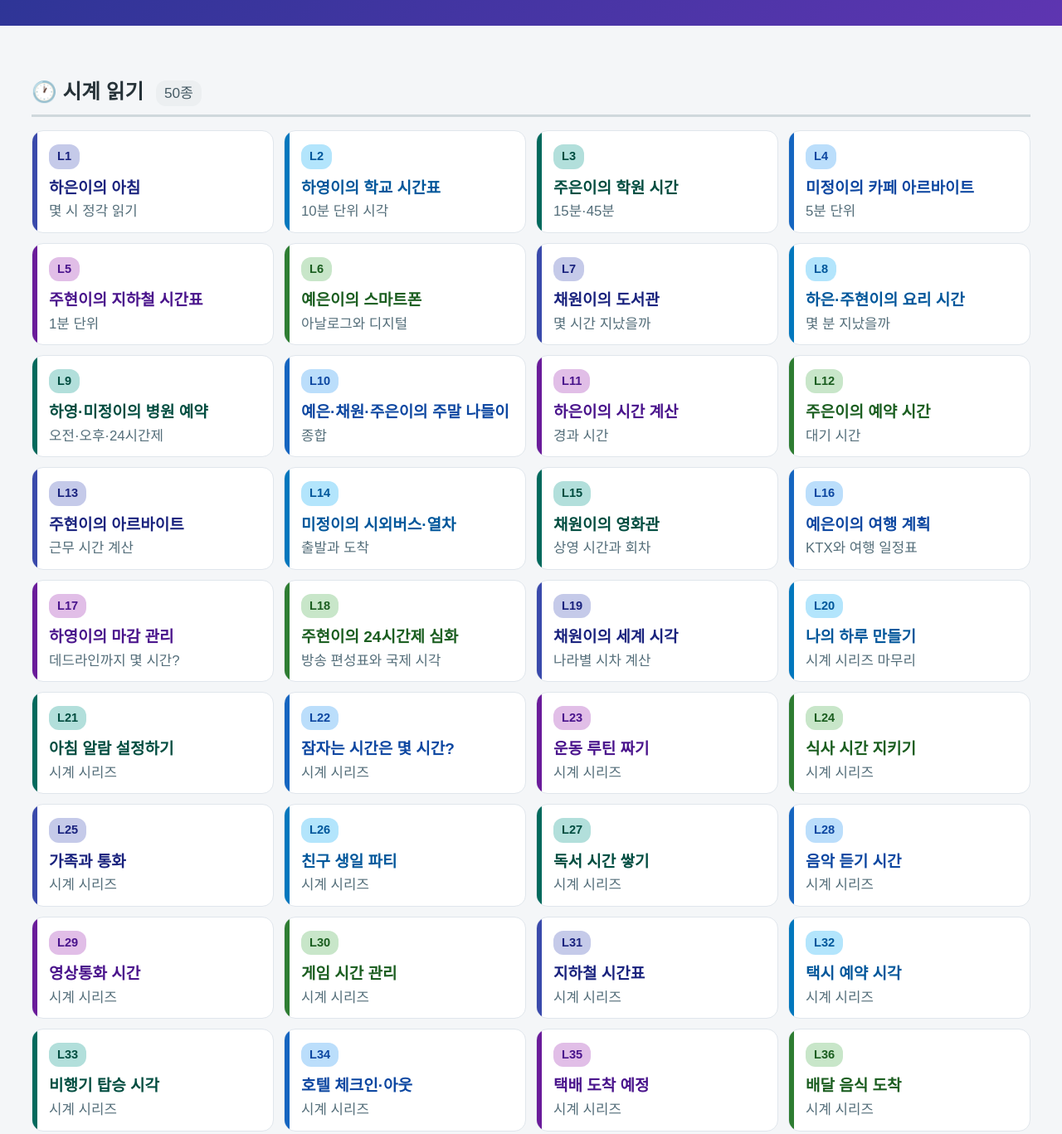
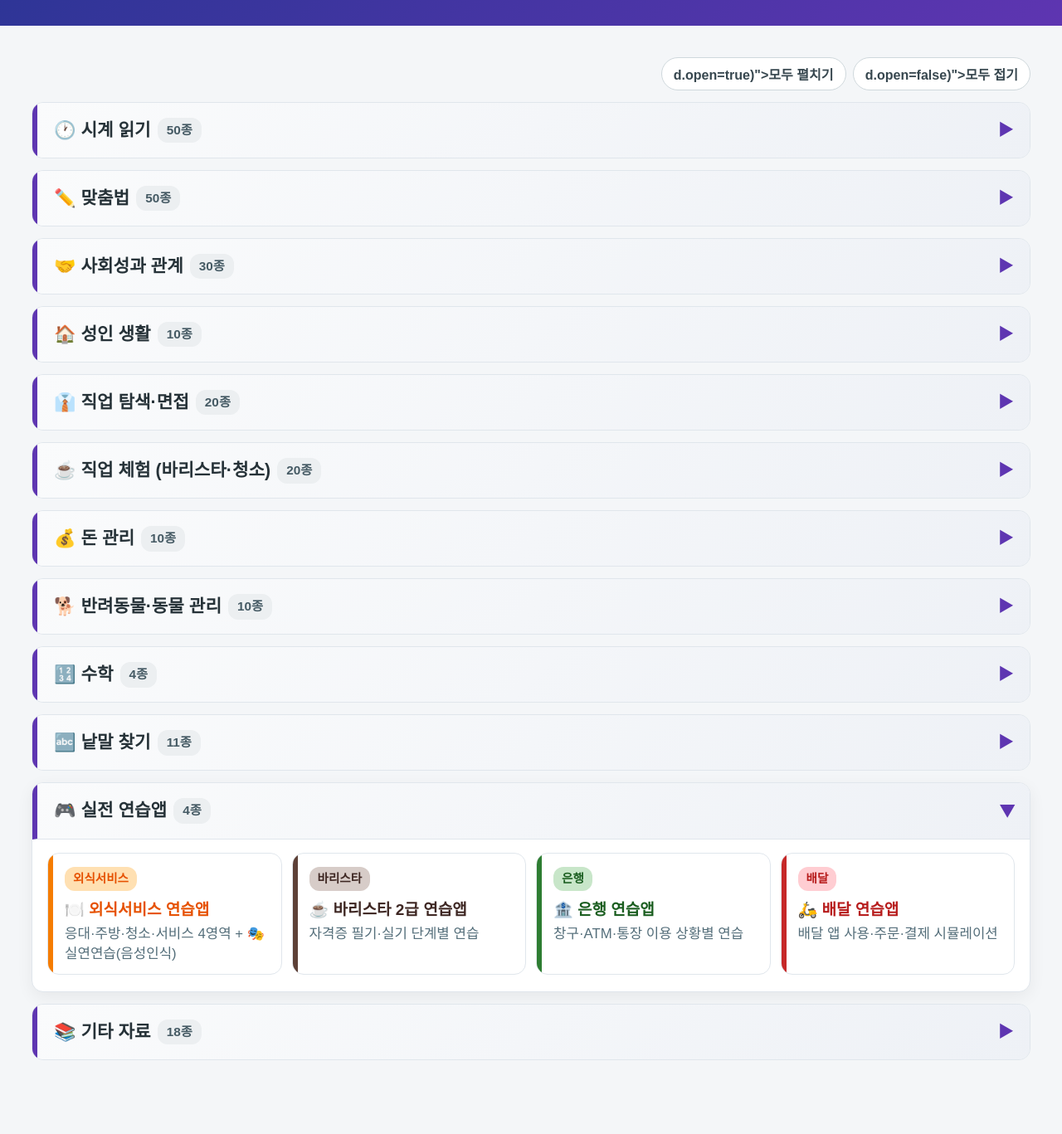
Before and after one commit to gkdid/hh-ai01, a plain HTML site: page index.html in a window 1280 px wide. Shown: the part 175-1542 px from the top of the page at 83% size. After the commit the page ends 1513 px from the top, so only its background shows below. Drawn offline with Linux system fonts and the light colour scheme.

Commit message:
index.html: 카테고리를 접을 수 있는 아코디언 구조로 개편
- 각 큰 카테고리(시계·맞춤법·사회성·직업 등)를 <details>로 감싸 기본 접힘
- 상단에 모두 펼치기/접기 버튼 추가
- 실전 연습앱 섹션만 기본 펼침으로 노출

Co-Authored-By: Claude Opus 4.7 <noreply@anthropic.com>

```diff
--- a/index.html
+++ b/index.html
@@ -31,6 +31,43 @@ section h2 .count {
  background: #eceff1; color: #455a64; font-size: 0.7em; font-weight: 500;
  vertical-align: middle;
 }
+
+/* 접을 수 있는 카테고리 */
+details.category { margin-top: 14px; background: #fff; border: 1.5px solid #e0e6ec; border-radius: 14px; overflow: hidden; transition: box-shadow .2s; }
+details.category[open] { box-shadow: 0 6px 20px rgba(0,0,0,0.06); }
+details.category > summary {
+ cursor: pointer; list-style: none; user-select: none;
+ padding: 16px 20px; display: flex; align-items: center; justify-content: space-between; gap: 10px;
+ background: linear-gradient(135deg, #fafbfc 0%, #eef1f6 100%);
+ font-size: 1.14em; font-weight: 700; color: #263238;
+ border-left: 6px solid #5e35b1;
+ transition: background .15s;
+}
+details.category > summary:hover { background: linear-gradient(135deg, #f0f3f8 0%, #e4e8ef 100%); }
+details.category > summary::-webkit-details-marker { display: none; }
+details.category > summary::marker { display: none; }
+details.category > summary .cat-title { flex: 1; display: flex; align-items: center; gap: 8px; }
+details.category > summary .count {
+ display: inline-block; padding: 3px 11px; border-radius: 12px;
+ background: #eceff1; color: #455a64; font-size: 0.72em; font-weight: 700;
+}
+details.category > summary .chev {
+ display: inline-block; color: #5e35b1; font-size: 0.85em;
+ transition: transform .25s ease;
+}
+details.category[open] > summary .chev { transform: rotate(90deg); }
+details.category > .grid,
+details.category > .extra-list { padding: 16px 18px 20px; }
+details.category[open] > summary { border-bottom: 1px solid #e0e6ec; }
+
+/* 상단 전체 펼침/접기 컨트롤 */
+.cat-controls { display: flex; gap: 8px; margin: 14px 0 6px; flex-wrap: wrap; justify-content: flex-end; }
+.cat-controls button {
+ background: #fff; border: 1.5px solid #cfd8dc; color: #37474f;
+ padding: 7px 14px; border-radius: 20px; font-size: 0.86em; font-weight: 700;
+ cursor: pointer; font-family: inherit; transition: all .15s;
+}
+.cat-controls button:hover { background: #eceff1; border-color: #90a4ae; }
 
 .grid { display: grid; grid-template-columns: repeat(auto-fill, minmax(240px, 1fr)); gap: 12px; }
 
@@ -94,8 +131,12 @@ footer { text-align: center; color: #90a4ae; font-size: 0.85em; padding: 24px 0
 </header>
 
 <main>
-<section>
- <h2>🕐 시계 읽기 <span class="count">50종</span></h2>
+<div class="cat-controls">
+ <button type="button" onclick="document.querySelectorAll("details.category").forEach(d=>d.open=true)">모두 펼치기</button>
+ <button type="button" onclick="document.querySelectorAll("details.category").forEach(d=>d.open=false)">모두 접기</button>
+</div>
+<details class="category">
+ <summary><span class="cat-title">🕐 시계 읽기 <span class="count">50종</span></span><span class="chev">▶</span></summary>
  <div class="grid">
 <a class="card c-indigo" href="clock/clock_lv01_morning/clock_lv01_morning.html">
  <span class="stripe"></span>
@@ -398,9 +439,9 @@ footer { text-align: center; color: #90a4ae; font-size: 0.85em; padding: 24px 0
  <p>시계 시리즈</p>
 </a>
  </div>
-</section>
-<section>
- <h2>✏️ 맞춤법 <span class="count">50종</span></h2>
+</details>
+<details class="category">
+ <summary><span class="cat-title">✏️ 맞춤법 <span class="count">50종</span></span><span class="chev">▶</span></summary>
  <div class="grid">
 <a class="card c-rose" href="spelling/spelling_lv01_dwae/spelling_lv01_dwae.html">
  <span class="stripe"></span>
@@ -703,9 +744,9 @@ footer { text-align: center; color: #90a4ae; font-size: 0.85em; padding: 24px 0
  <p>하영·미정의 생활 맞춤법</p>
 </a>
  </div>
-</section>
-<section>
- <h2>🤝 사회성과 관계 <span class="count">30종</span></h2>
+</details>
+<details class="category">
+ <summary><span class="cat-title">🤝 사회성과 관계 <span class="count">30종</span></span><span class="chev">▶</span></summary>
  <div class="grid">
 <a class="card c-green" href="social/social_lv01_intro/social_lv01_intro.html">
  <span class="stripe"></span>
@@ -888,9 +929,9 @@ footer { text-align: center; color: #90a4ae; font-size: 0.85em; padding: 24px 0
  <p>하은·하영·주은·주현·미정·채원·예은</p>
 </a>
  </div>
-</section>
-<section>
- <h2>🏠 성인 생활 <span class="count">10종</span></h2>
+</details>
+<details class="category">
+ <summary><span class="cat-title">🏠 성인 생활 <span class="count">10종</span></span><span class="chev">▶</span></summary>
  <div class="grid">
 <a class="card c-amber" href="adult/adult_lv01_becoming/adult_lv01_becoming.html">
  <span class="stripe"></span>
@@ -953,9 +994,9 @@ footer { text-align: center; color: #90a4ae; font-size: 0.85em; padding: 24px 0
 
 </a>
  </div>
-</section>
-<section>
- <h2>👔 직업 탐색·면접 <span class="count">20종</span></h2>
+</details>
+<details class="category">
+ <summary><span class="cat-title">👔 직업 탐색·면접 <span class="count">20종</span></span><span class="chev">▶</span></summary>
  <div class="grid">
 <a class="card c-indigo" href="career/career_lv01_cleaning/career_lv01_cleaning.html">
  <span class="stripe"></span>
@@ -1078,9 +1119,9 @@ footer { text-align: center; color: #90a4ae; font-size: 0.85em; padding: 24px 0
  <p>면접 후·합격 준비</p>
 </a>
  </div>
-</section>
-<section>
- <h2>☕ 직업 체험 (바리스타·청소) <span class="count">20종</span></h2>
+</details>
+<details class="category">
+ <summary><span class="cat-title">☕ 직업 체험 (바리스타·청소) <span class="count">20종</span></span><span class="chev">▶</span></summary>
  <div class="grid">
 <a class="card c-brown" href="barista/barista_lv01_intro/barista_lv01_intro.html">
  <span class="stripe"></span>
@@ -1203,9 +1244,9 @@ footer { text-align: center; color: #90a4ae; font-size: 0.85em; padding: 24px 0
 
 </a>
  </div>
-</section>
-<section>
- <h2>💰 돈 관리 <span class="count">10종</span></h2>
+</details>
+<details class="category">
+ <summary><span class="cat-title">💰 돈 관리 <span class="count">10종</span></span><span class="chev">▶</span></summary>
  <div class="grid">
 <a class="card c-lime" href="money/money_lv01_currency/money_lv01_currency.html">
  <span class="stripe"></span>
@@ -1268,9 +1309,9 @@ footer { text-align: center; color: #90a4ae; font-size: 0.85em; padding: 24px 0
  <p>아르바이트 월급과 소비 계획</p>
 </a>
  </div>
-</section>
-<section>
- <h2>🐕 반려동물·동물 관리 <span class="count">10종</span></h2>
+</details>
+<details class="category">
+ <summary><span class="cat-title">🐕 반려동물·동물 관리 <span class="count">10종</span></span><span class="chev">▶</span></summary>
  <div class="grid">
 <a class="card c-teal" href="pet/pet_lv01_intro/pet_lv01_intro.html">
  <span class="stripe"></span>
@@ -1333,9 +1374,9 @@ footer { text-align: center; color: #90a4ae; font-size: 0.85em; padding: 24px 0
 
 </a>
  </div>
-</section>
-<section>
- <h2>🔢 수학 <span class="count">4종</span></h2>
+</details>
+<details class="category">
+ <summary><span class="cat-title">🔢 수학 <span class="count">4종</span></span><span class="chev">▶</span></summary>
  <div class="grid">
 <a class="card c-indigo" href="math/math_basic_shapes/math_basic_shapes.html">
  <span class="stripe"></span>
@@ -1362,9 +1403,9 @@ footer { text-align: center; color: #90a4ae; font-size: 0.85em; padding: 24px 0
  <p>직육면체·각기둥·원기둥·구 학습지</p>
 </a>
  </div>
-</section>
-<section>
- <h2>🔤 낱말 찾기 <span class="count">11종</span></h2>
+</details>
+<details class="category">
+ <summary><span class="cat-title">🔤 낱말 찾기 <span class="count">11종</span></span><span class="chev">▶</span></summary>
  <div class="grid">
 <a class="card c-magenta" href="word_search/word_search_animal/word_search_animal.html">
  <span class="stripe"></span>
@@ -1433,9 +1474,9 @@ footer { text-align: center; color: #90a4ae; font-size: 0.85em; padding: 24px 0
 
 </a>
  </div>
-</section>
-<section>
- <h2>🎮 실전 연습앱 <span class="count">4종</span></h2>
+</details>
+<details class="category" open>
+ <summary><span class="cat-title">🎮 실전 연습앱 <span class="count">4종</span></span><span class="chev">▶</span></summary>
  <div class="grid">
 <a class="card c-orange" href="외식서비스연습앱/외식서비스연습앱.html">
  <span class="stripe"></span>
@@ -1462,9 +1503,9 @@ footer { text-align: center; color: #90a4ae; font-size: 0.85em; padding: 24px 0
  <p>배달 앱 사용·주문·결제 시뮬레이션</p>
 </a>
  </div>
-</section>
-<section>
- <h2>📚 기타 자료 <span class="count">18종</span></h2>
+</details>
+<details class="category">
+ <summary><span class="cat-title">📚 기타 자료 <span class="count">18종</span></span><span class="chev">▶</span></summary>
  <div class="extra-list">
 <a href="praise_stickers/praise_stickers.html"><strong>📁 praise_stickers</strong> — 칭찬 스티커 — </a>
 <a href="profile/profile.html"><strong>📁 profile</strong> — sm · 자기소개</a>
@@ -1485,7 +1526,7 @@ footer { text-align: center; color: #90a4ae; font-size: 0.85em; padding: 24px 0
 <a href="한글쓰기_학습자료.md">한글쓰기_학습자료.md<span class="ext">.md</span></a>
 <a href="한글쓰기_학습지.html">한글쓰기_학습지.html<span class="ext">.html</span></a>
  </div>
-</section>
+</details>
 </main>
 
 </body>
```
